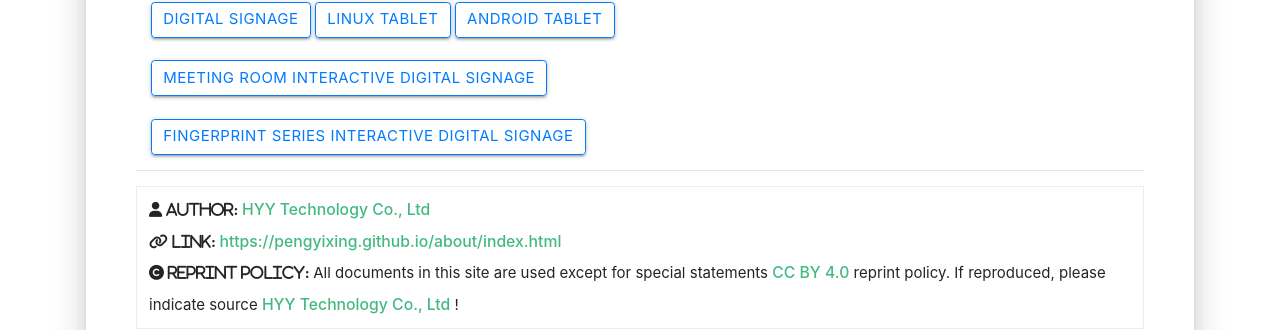
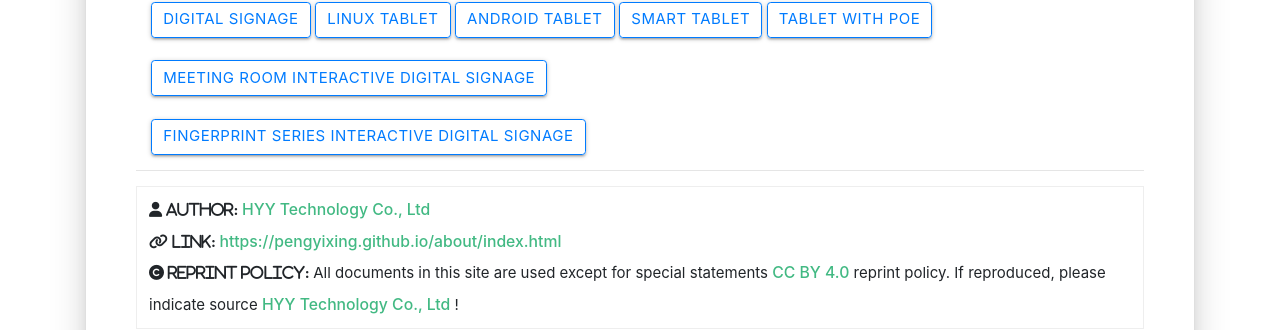
Before and after one commit to industrialtablet/pengyixing.github.io, a plain HTML site: page about/index.html in a window 1280 px wide. Shown: the part 439-769 px from the top of the page. Drawn offline with nearby package versions, Linux system fonts and the light colour scheme; some packages are replaced by stand-ins of ours; no server answers; a script that the page names is missing.

Commit message:
Site updated: 2022-09-16 17:49:06

```diff
--- a/about/index.html
+++ b/about/index.html
@@ -404,6 +404,8 @@
     <button class="btn btn-outline-primary" type="button">Digital signage</button>
     <button class="btn btn-outline-primary" type="button">Linux Tablet</button>
     <button class="btn btn-outline-primary" type="button">Android Tablet</button>
+    <button class="btn btn-outline-primary" type="button">Smart Tablet</button>
+    <button class="btn btn-outline-primary" type="button">Tablet with PoE</button>
     <br/>
     <br/>
     <button class="btn btn-outline-primary" type="button">Meeting room interactive digital signage</button>
```
